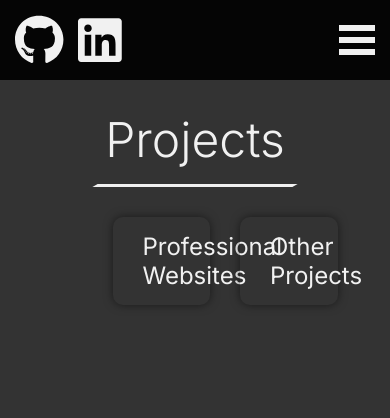
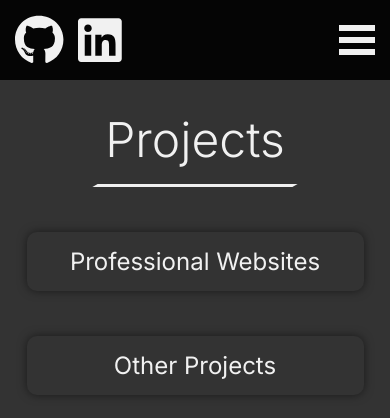
Before and after one commit to mseaman26/portfolio_3, a Next.js app: page /projects in a window 390 px wide. Shown: the top 418 px of the page. Built offline with nearby package versions, Linux system fonts and the light colour scheme.

Commit message:
worked on projects

```diff
--- a/app/Components/dash/dash.module.css
+++ b/app/Components/dash/dash.module.css
@@ -3,5 +3,5 @@
     height: 3px;
     background-color: var(--offWhite);
     transform: skew(-60deg);
-    margin-bottom: var(--paddingSmall);
+    margin-bottom: var(--paddingMedium);
 }
--- a/app/Components/projects/Project/project.module.css
+++ b/app/Components/projects/Project/project.module.css
@@ -0,0 +1,55 @@
+.container{
+    box-shadow: 0 0 10px rgba(0, 0, 0, 0.5);
+    display: flex;
+    flex-direction: column;
+    align-items: center;
+    padding: var(--paddingMedium);
+
+}
+.container h2{
+    margin-top: 0px;
+    text-align: center;
+}
+.imageAndDesc{
+    display: flex;
+    position: relative;
+}
+.imageAndDesc img{
+    box-shadow: 0 0 10px rgba(0, 0, 0, 0.5);
+    border-radius: 10px;
+}
+.stillImage{
+    position: absolute;
+}
+.container p{
+    word-wrap: break-word;
+    margin-block: 0px;
+    padding-inline: var(--paddingMedium);
+}
+.links{
+    display: flex;
+    justify-content: space-evenly;
+    height: 100%;
+    width: 100%;
+    padding-top: var(--paddingMedium);
+}
+.container a{
+  text-decoration: none;
+  color: var(--offWhite);
+  box-shadow: 0 0 10px rgba(0, 0, 0, 0.5);
+  padding: var(--paddingSmall);
+  border-radius: 10px;
+  box-sizing:initial;
+}
+
+@media screen and (max-width:992px) {
+    .imageAndDesc{
+        flex-direction: column;
+        align-items: center;
+    }
+    .container p{
+        padding-inline: 0px;
+        margin-top: var(--paddingMedium);
+    }
+
+}
--- a/app/projects/projects.module.css
+++ b/app/projects/projects.module.css
@@ -38,7 +38,7 @@
 }
 .links{
     display: flex;
-    width: 50vw;
+    width: 70vw;
 }
 .container a{
   text-decoration: none;
@@ -47,4 +47,13 @@
   margin-inline: var(--paddingSmall);
   width: 50%;
   text-align: center;
+  max-width: 337px;
+  min-width: 337px;
 }
+@media screen and (max-width: 992px) {
+    .links{
+        width: 100%;
+        flex-direction: column;
+        align-items: center;
+    }
+}
--- a/app/projects/websites/websites.module.css
+++ b/app/projects/websites/websites.module.css
@@ -18,3 +18,9 @@
     cursor:default;
     border-radius: 10px;
 }
+@media screen and (max-width: 992px) {
+    .container h1{
+        font-size: 32px;
+        padding-inline: 0px;
+    }
+}
```
Also changed, not shown: Lib/projects.js (+7 -5 lines), app/Components/projects/Project/index.jsx (+28 -4 lines), app/projects/websites/page.jsx (+8 -1 lines), public/images/casa_still.png (added).
